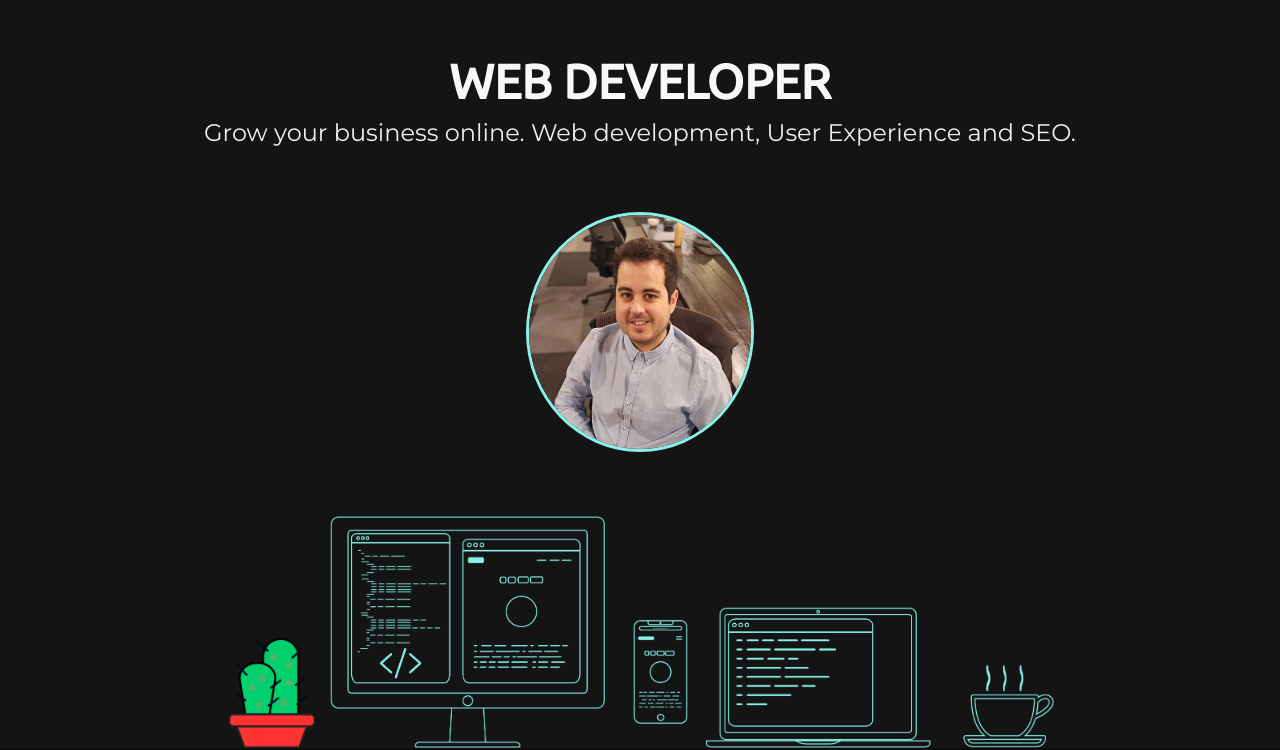
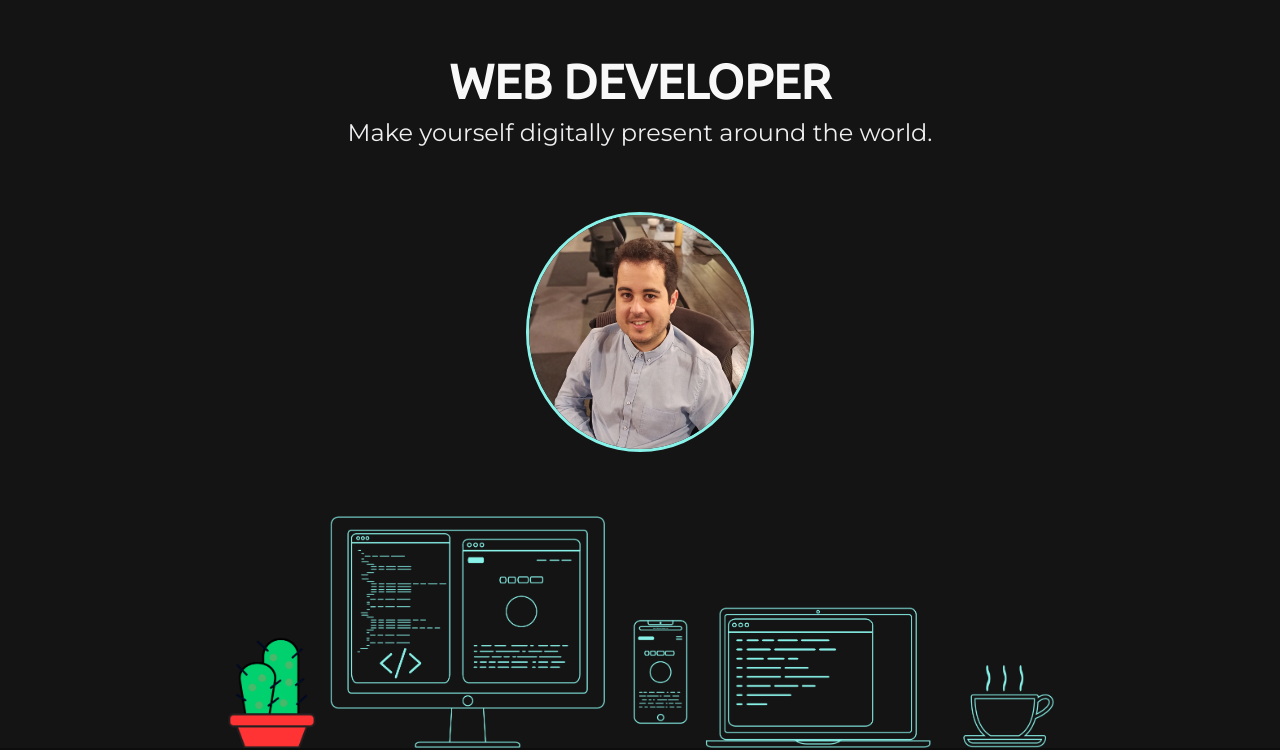
Before and after one commit to Albertoroldanq/portfolio-bootstrap, a plain HTML site: page index.html in a window 1280 px wide. Shown: the part 50-800 px from the top of the page. Drawn offline with nearby package versions, Linux system fonts and the light colour scheme.

Commit message:
Update index.html

```diff
--- a/index.html
+++ b/index.html
@@ -102,7 +102,7 @@
             <div class="col-10">
                 <div id="headingGroup" class="text-white text-center d-lg-block mb-5 mt-4">
                     <h1 class="mt-3 mt-md-5">WEB DEVELOPER</h1>
-                    <h2>Grow your business online. Web development, User Experience and SEO.</h2>
+                    <h2>Make yourself digitally present around the world.</h2>
                 </div>
             </div>
         </div>
```
